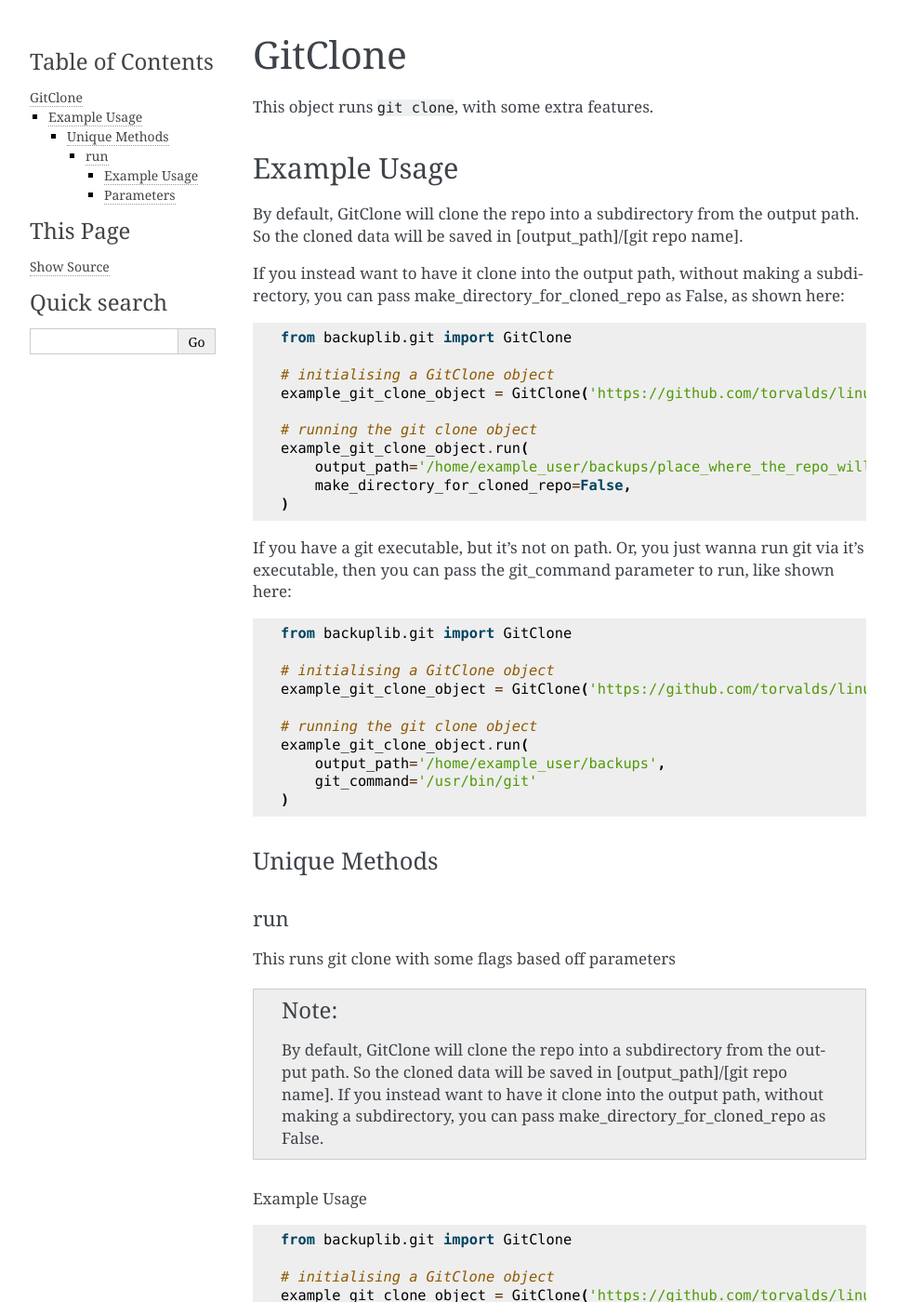
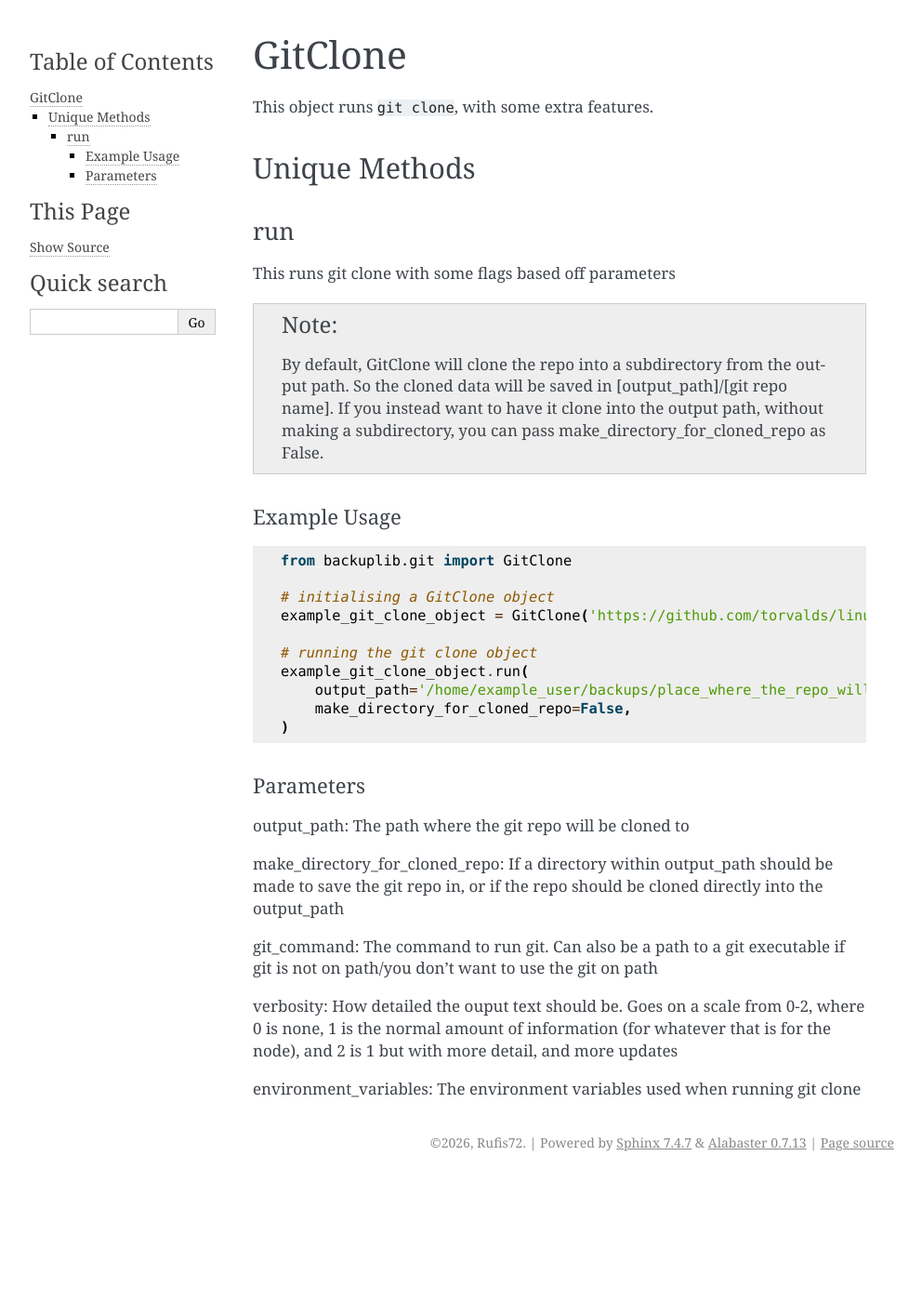
Before and after one commit to Rufis72/backuplib, a Sphinx documentation site: the page built from docs/source/nodes/node_objects/git/git_clone.rst, in a window 1280 px wide and 1400 px high. Shown: the whole window at 93% size, without its empty margins (148-1140 px from the left). Built offline with Sphinx 7.4.7, drawn with Linux system fonts in a browser that asks for light colours.

Commit message:
Removed extra usage section

```diff
--- a/docs/source/nodes/node_objects/git/git_clone.rst
+++ b/docs/source/nodes/node_objects/git/git_clone.rst
@@ -2,41 +2,6 @@ GitClone
 ===========
 
 This object runs ``git clone``, with some extra features.
-
-Example Usage
-++++++
-
-By default, GitClone will clone the repo into a subdirectory from the output path. So the cloned data will be saved in [output_path]/[git repo name].
-
-If you instead want to have it clone into the output path, without making a subdirectory, you can pass make_directory_for_cloned_repo as False, as shown here:
-
-.. code-block:: python
-
-    from backuplib.git import GitClone
-
-    # initialising a GitClone object
-    example_git_clone_object = GitClone('https://github.com/torvalds/linux')
-
-    # running the git clone object
-    example_git_clone_object.run(
-        output_path='/home/example_user/backups/place_where_the_repo_will_be_cloned',
-        make_directory_for_cloned_repo=False,
-    )
-
-If you have a git executable, but it's not on path. Or, you just wanna run git via it's executable, then you can pass the git_command parameter to run, like shown here:
-
-.. code-block:: python
-
-    from backuplib.git import GitClone
-
-    # initialising a GitClone object
-    example_git_clone_object = GitClone('https://github.com/torvalds/linux')
-
-    # running the git clone object
-    example_git_clone_object.run(
-        output_path='/home/example_user/backups',
-        git_command='/usr/bin/git'
-    )
 
 Unique Methods
 ---------------
```
